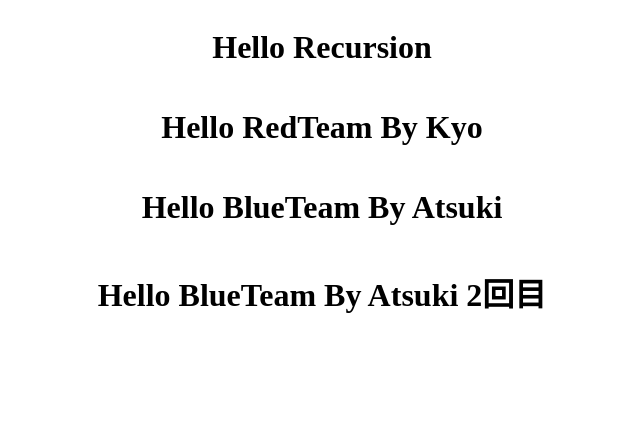
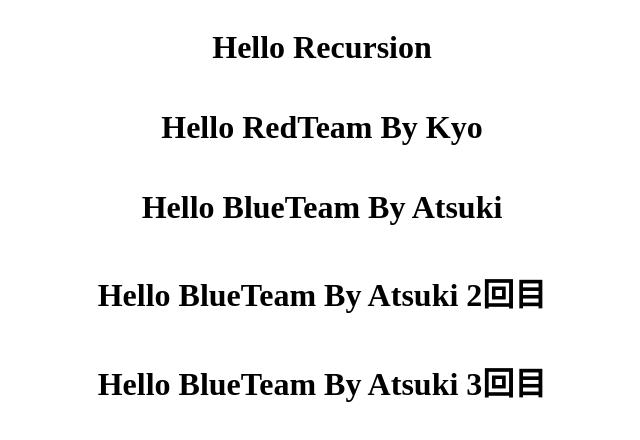
Before and after one commit to teamdev-A-Red/task1, a plain HTML site: page index.html in a window 1280 px wide. Shown: the whole page, without its empty margins (318-958 px from the left). Drawn offline with Linux system fonts and the light colour scheme.

Commit message:
add sentence 3回目

```diff
--- a/index.html
+++ b/index.html
@@ -13,6 +13,7 @@
       <h1>Hello RedTeam By Kyo</h1>
       <h1>Hello BlueTeam By Atsuki</h1>
       <h1>Hello BlueTeam By Atsuki 2回目</h1>
+      <h1>Hello BlueTeam By Atsuki 3回目</h1>
     </div>
   </body>
 </html>
```
